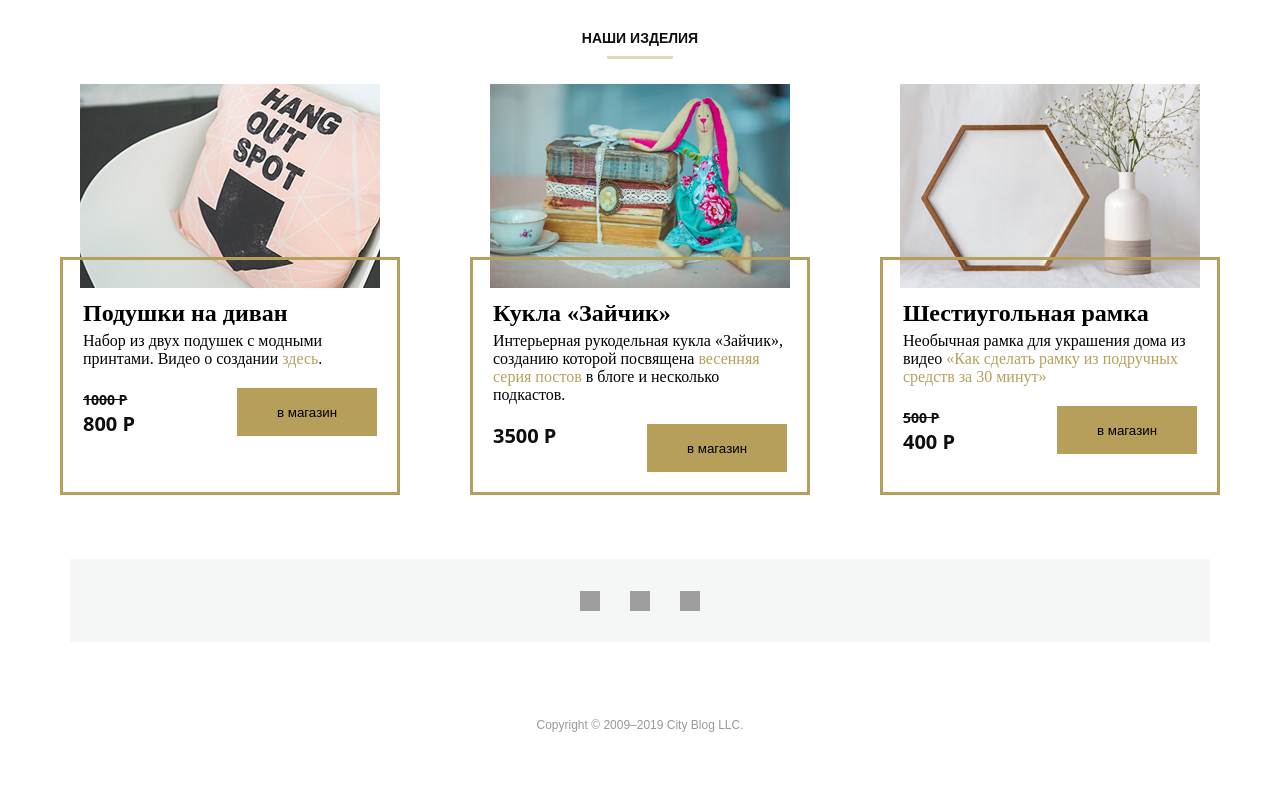
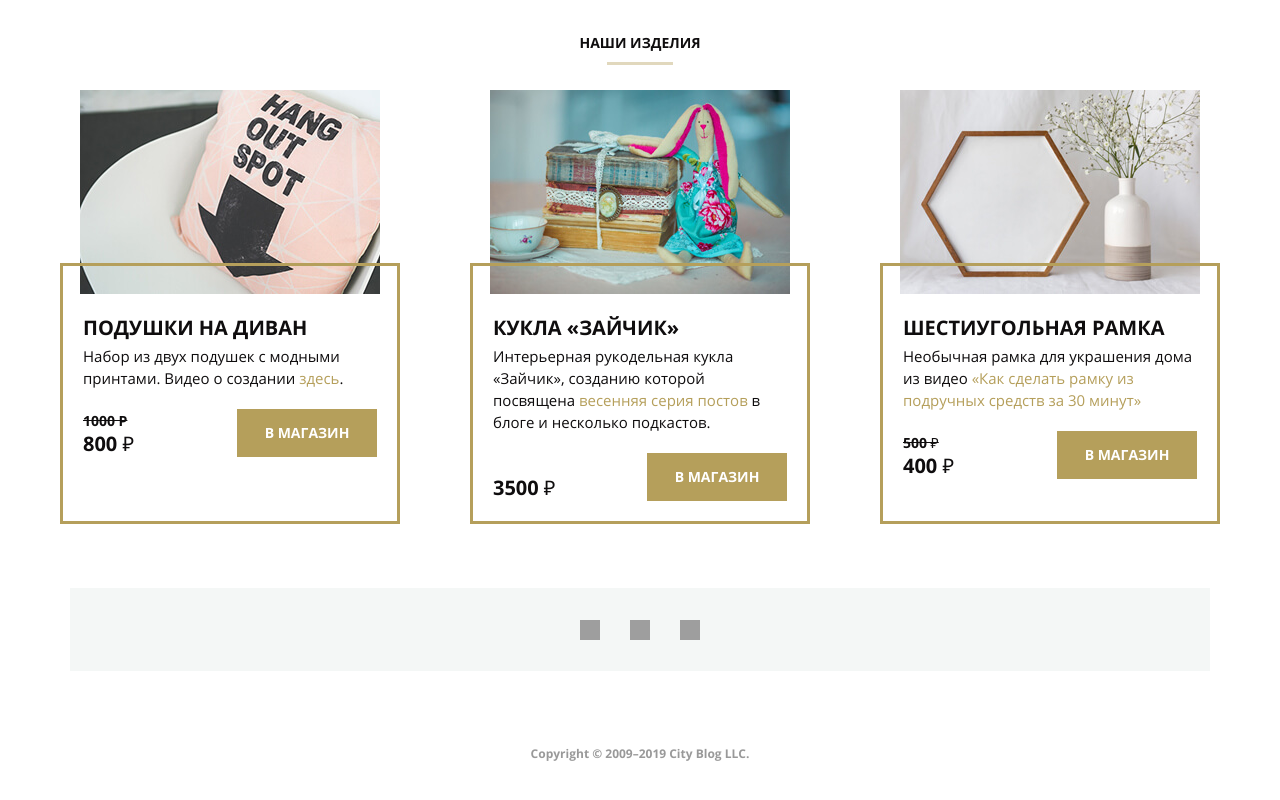
Before and after one commit to nikitaSB01/my_dip_two, a plain HTML site: page index.html in a window 1280 px wide. Shown: the part 2678-3478 px from the top of the page. Before the commit the page ends 3451 px from the top, so only its background shows below. Drawn offline with Linux system fonts and the light colour scheme; grey boxes are pictures that could not be loaded; files whose address does not match are found by name.

Commit message:
правил product + добавил шрифты

```diff
--- a/css/style.css
+++ b/css/style.css
@@ -1,17 +1,19 @@
-/* @font-face {
+@font-face {
   font-family: "OpenSans";
-    src: url("fonts/OpenSans-Regular.woff") format("woff"), url("fonts/OpenSans-Regular.ttf") format("ttf");
+  src: url("../fonts/OpenSans-Regular.woff") format("woff"), url("../fonts/OpenSans-Regular.woff2") format("woff2"),
+    url("../fonts/OpenSans-Regular.ttf") format("ttf");
   font-weight: normal;
   font-style: normal;
   font-display: swap;
 }
 @font-face {
   font-family: "OpenSansB";
-    src: url("fonts//OpenSans-Bold.woff") format("woff"), url("fonts/OpenSans-Bold.ttf") format("ttf");
+  src: url("../fonts/OpenSans-Bold.woff") format("woff"), url("../fonts/OpenSans-Bold.woff2") format("woff2"),
+    url("../fonts/OpenSans-Bold.ttf") format("ttf");
   font-weight: bold;
   font-style: normal;
   font-display: swap;
-  } */
+}
 /*//////////////////////////////////////////////////////*/
 * {
   padding: 0px;
@@ -488,28 +490,35 @@ button {
   justify-content: space-between;
 }
 .product--price {
+  display: flex;
+  flex-direction: column;
+  justify-content: end;
+
 }
 .product--price-item {
   font-size: 20px;
-  line-height: 24px;
+  /*   line-height: 24px; */
   text-transform: uppercase;
   color: #0f0d0e;
-  font-weight: 700;
-  font-family: "Open Sans";
+  font-family: "OpenSansB";
 }
 .line-through {
   font-size: 14px;
-  line-height: 24px;
+  /*  line-height: 24px; */
   text-decoration: line-through;
   text-transform: uppercase;
   color: #0f0d0e;
-  font-weight: 700;
-  font-family: "Open Sans";
+  font-family: "OpenSansB";
 }
 .product--btn {
   min-width: 140px;
   min-height: 48px;
   background-color: #b59f5b;
+  font-size: 14px;
+  line-height: 40px;
+  text-transform: uppercase;
+  color: #ffffff;
+  font-family: "OpenSansB";
 }
 
 /*!!!!!!!!!!!!!!!!!!!!!!!!!!!FOOTER!!!!!!!!!!!!!!!!!!!!!!!!!!!*/
--- a/index.html
+++ b/index.html
@@ -392,15 +392,17 @@
             <img src="img/shop-item-desk1.jpg" alt="" />
           </div>
           <div class="product-content">
-            <h2 class="product-content-tittle">Подушки на диван</h2>
-            <p class="product-content-subtittle">
+            <h2 class="product-content-tittle post-tittle">
+              <a href="#">Подушки на диван</a>
+            </h2>
+            <p class="product-content-subtittle desc">
               Набор из двух подушек с модными принтами. Видео о создании
               <span>здесь</span>.
             </p>
             <div class="product-content-footer">
               <div class="product--price">
                 <div class="product--price-item line-through">1000 Р</div>
-                <div class="product--price-item">800 Р</div>
+                <div class="product--price-item">800 ₽</div>
               </div>
               <button class="product--btn">в магазин</button>
             </div>
@@ -411,14 +413,16 @@
             <img src="img/shop-item-desk2.jpg" alt="" />
           </div>
           <div class="product-content">
-            <h2 class="product-content-tittle">Кукла «Зайчик»</h2>
-            <p class="product-content-subtittle">
+            <h2 class="product-content-tittle post-tittle">
+              <a href="#">Кукла «Зайчик»</a>
+            </h2>
+            <p class="product-content-subtittle desc">
               Интерьерная рукодельная кукла «Зайчик», созданию которой посвящена
               <span>весенняя серия постов</span> в блоге и несколько подкастов.
             </p>
             <div class="product-content-footer">
               <div class="product--price">
-                <div class="product--price-item">3500 Р</div>
+                <div class="product--price-item">3500 ₽</div>
               </div>
               <button class="product--btn">в магазин</button>
             </div>
@@ -429,16 +433,18 @@
             <img src="img/shop-item-desk3.jpg" alt="" />
           </div>
           <div class="product-content">
-            <h2 class="product-content-tittle">Шестиугольная рамка</h2>
-            <p class="product-content-subtittle">
+            <h2 class="product-content-tittle post-tittle">
+              <a href="#">Шестиугольная рамка</a>
+            </h2>
+            <p class="product-content-subtittle desc">
               Необычная рамка для украшения дома из видео<span>
                 «Как сделать рамку из подручных средств за 30 минут»</span
               >
             </p>
             <div class="product-content-footer">
               <div class="product--price">
-                <div class="product--price-item line-through">500 Р</div>
-                <div class="product--price-item">400 Р</div>
+                <div class="product--price-item line-through">500 ₽</div>
+                <div class="product--price-item">400 ₽</div>
               </div>
               <button class="product--btn">в магазин</button>
             </div>
```
Lines whose indentation alone changed are shown as unchanged.
